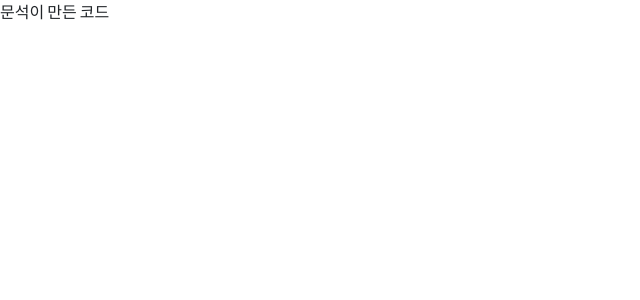
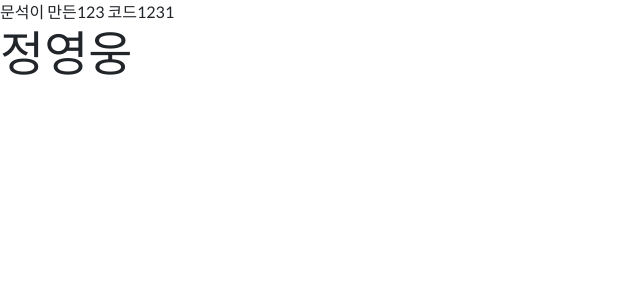
Before and after one commit to Shyael/kh17-final-fe, a React (Vite) app in the folder khacademy/: page / in a window 1280 px wide. Shown: the top 300 px of the page, without its empty margins (0-640 px from the left). Built offline with nearby package versions, Linux system fonts and the light colour scheme.

Commit message:
테스트

```diff
--- a/khacademy/src/App.jsx
+++ b/khacademy/src/App.jsx
@@ -9,7 +9,8 @@ function App() {
 
   return (
     <>
-      문석이 만든 코드
+      문석이 만든123 코드1231
+      <h1>정영웅</h1>
     </>
   )
 }
```
